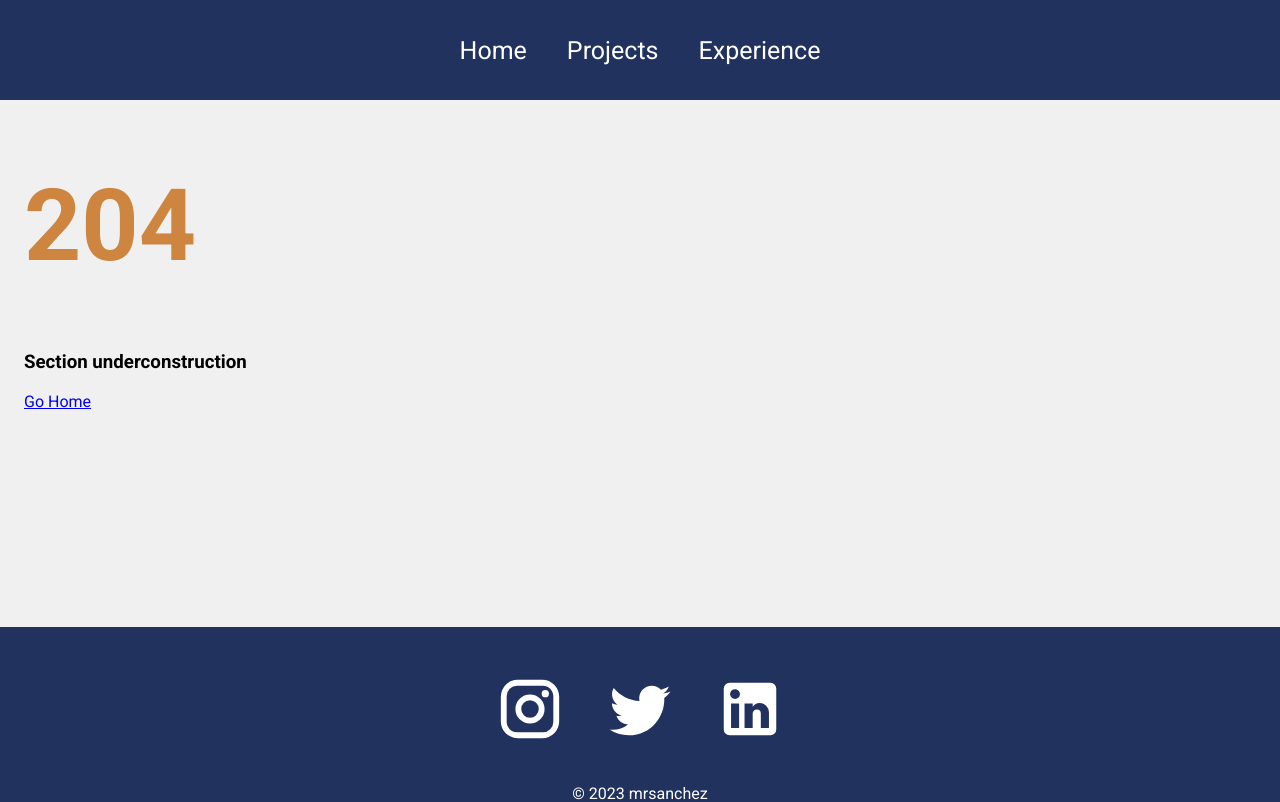
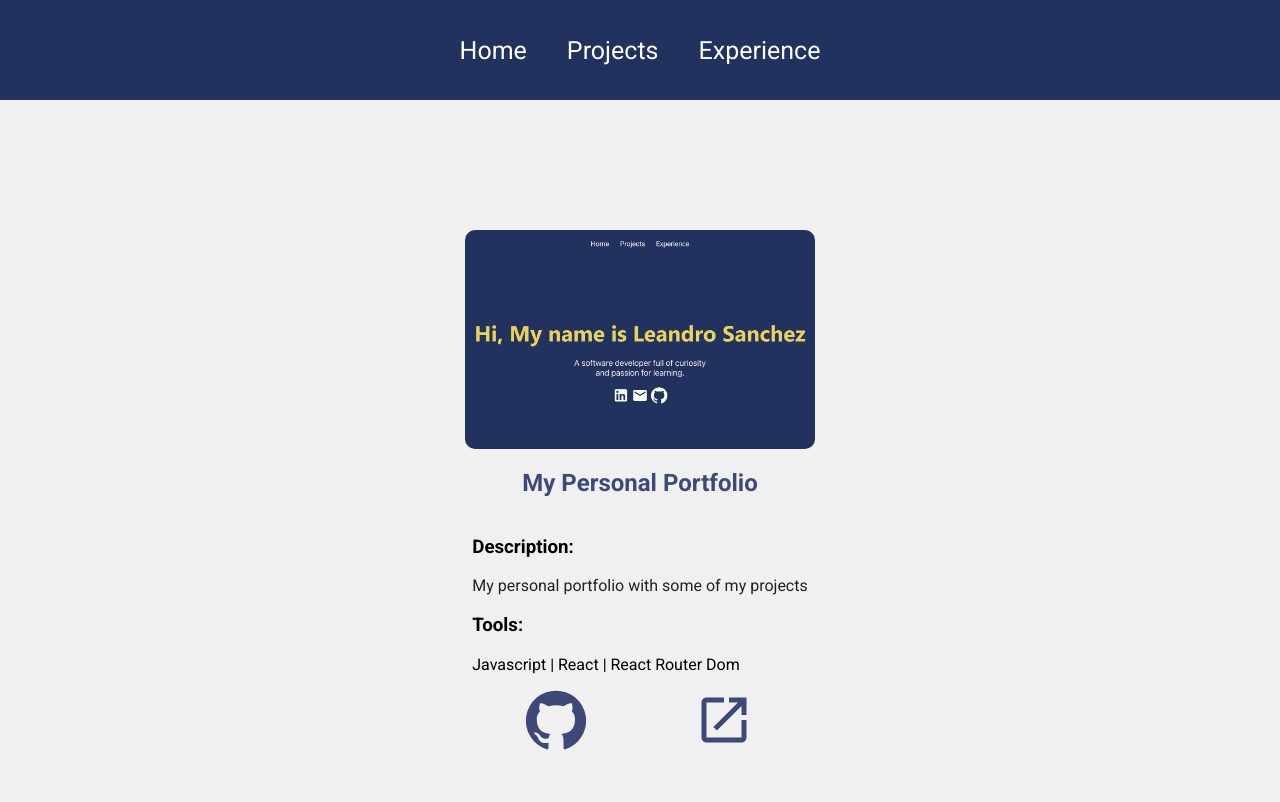
Before and after one commit to mrsanchez02/personal-portfolio, a React (Create React App) app: page /project/1 in a window 1280 px wide. Shown: the top 802 px of the page. Built offline with nearby package versions, Linux system fonts and the light colour scheme.

Commit message:
[updated] projects and routes

```diff
--- a/src/App.js
+++ b/src/App.js
@@ -6,8 +6,8 @@ import NavBar from './components/Navbar'
 import { BrowserRouter as Router, Routes, Route } from 'react-router-dom'
 import Footer from './components/Footer'
 import NotFound from './pages/NotFound'
-// import ProjectDisplay from './pages/ProjectDisplay'
-import UnderConstruction from './pages/UnderConstruction'
+import ProjectDisplay from './pages/ProjectDisplay'
+// import UnderConstruction from './pages/UnderConstruction'
 
 function App () {
   return (
@@ -17,7 +17,7 @@ function App () {
         <Routes>
           <Route path='/' element={<Home />} />
           <Route path='/projects' element={<Projects />} />
-          <Route path='/project/:id' element={<UnderConstruction />} />
+          <Route path='/project/:id' element={<ProjectDisplay />} />
           <Route path='/experience' element={<Experience />} />
           <Route path='*' element={<NotFound />} />
         </Routes>
--- a/src/pages/ProjectDisplay.jsx
+++ b/src/pages/ProjectDisplay.jsx
@@ -11,16 +11,19 @@ const ProjectDisplay = () => {
 
   return (
     <div className='project'>
-      <h1>{name}</h1>
+      <div className='project__card'>
+        <div className='project__card-header'>
           <img src={image} alt={name} />
-      <div className='project__body'>
-        <h2>Description:</h2>
+          <h2>{name}</h2>
+        </div>
+        <div className='project__card-body'>
+          <h3>Description:</h3>
           <p>{description}</p>
-        <h2>Tools:</h2>
+          <h3>Tools:</h3>
           <span>{skills.join(' | ')}</span>
         </div>
-      <div className='project__footer'>
-        {githubLink.map((gitLink, index) => (
+        <div className='project__card-footer'>
+          {githubLink.map((githubLink, index) => (
             <a href={githubLink} key={index} target='_blank' rel='noreferrer'>
               <GithubIcon />
             </a>
@@ -30,6 +33,7 @@ const ProjectDisplay = () => {
           </a>
         </div>
       </div>
+    </div>
   )
 }
 
--- a/src/styles/Footer.css
+++ b/src/styles/Footer.css
@@ -1,13 +1,12 @@
 .footer {
   width: 100%;
-  height: 200px;
+  height: 150px;
   background: #21325e;
   display: flex;
   justify-content: center;
   align-items: center;
   flex-direction: column;
   padding-top: 10px;
-  margin-top: 200px;
 }
 
 .socialMedia svg {
--- a/src/styles/ProjectDisplay.css
+++ b/src/styles/ProjectDisplay.css
@@ -1,28 +1,55 @@
 .project {
   width: 100%;
-  height: calc(100vh - 100px);
+  height: 100vh;
   display: flex;
   justify-content: center;
   align-items: center;
   flex-direction: column;
 }
 
-.project h1 {
-  margin-top: 50px;
+.project__card {
+  max-width: 48rem;
+  display: flex;
+  flex-direction: column;
+  flex-wrap: wrap;
+  justify-content: center;
+  border-radius: 15px;
+}
+
+.project__card-header {
+  display: flex;
+  flex-direction: column;
+  justify-content: center;
+  align-items: center;
+}
+
+.project__card-header h2 {
   color: #3e497a;
-  font-size: 35px;
 }
-.project img {
-  width: 700px;
+.project__card-header img {
+  width: 350px;
   border-radius: 10px;
 }
 
-.project p {
-  font-size: 40px;
-  color: #3e497a;
+.project__card-body {
+  padding: 0 2rem;
 }
 
-.project svg {
+.project__card-body p {
+  color: #222;
+}
+
+.project__card-body span {
+  text-align: center;
+}
+
+.project__card-footer {
+  padding: 1rem 2rem;
+  display: flex;
+  justify-content: space-around;
+}
+
+.project__card-footer svg {
   font-size: 60px;
   color: #3e497a;
 }
```
Lines whose indentation alone changed are shown as unchanged.
